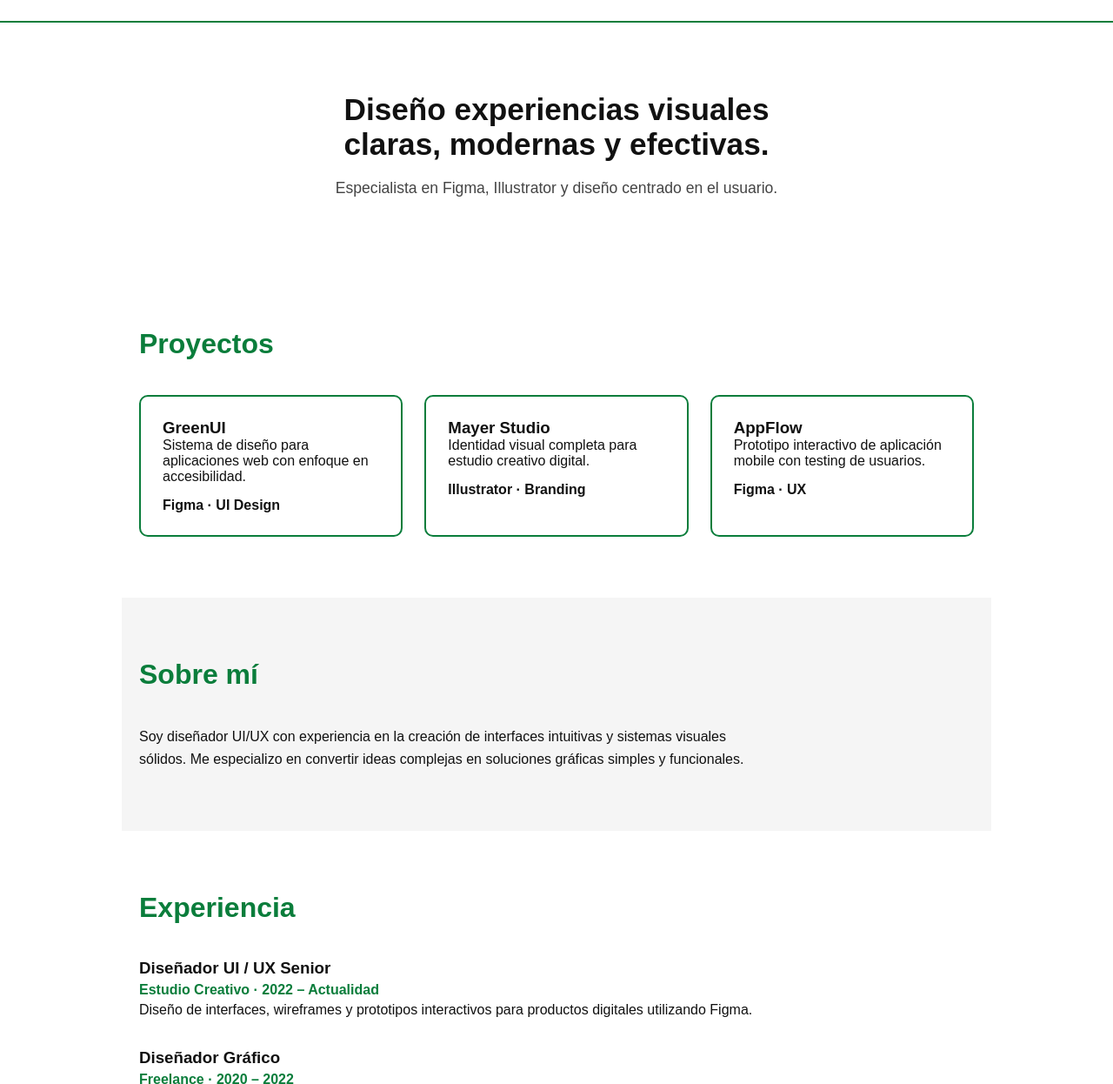
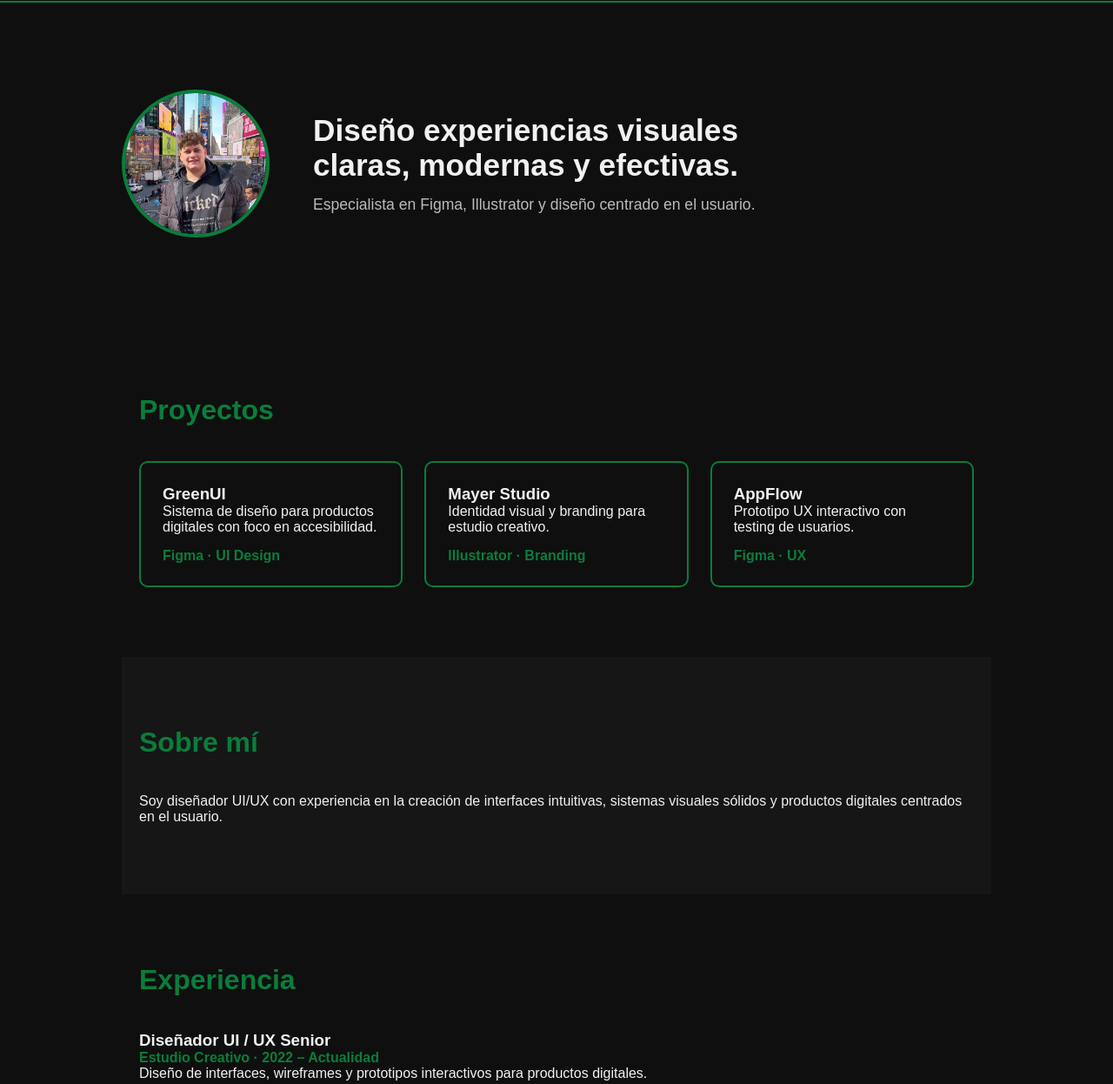
Before and after one commit to Nicodry20/Portfolio, a plain HTML site: page Rama/index.html in a window 1280 px wide. Shown: the part 160-1406 px from the top of the page at 87% size. Drawn offline with Linux system fonts and the light colour scheme.

Commit message:
Portfolio terminado falta foto de rama

```diff
--- a/Chod/style.css
+++ b/Chod/style.css
@@ -38,6 +38,17 @@ body {
 .hero {
   padding: 80px 20px;
   text-align: center;
+}
+
+/* FOTO PERFIL */
+.profile-pic {
+  width: 160px;
+  height: 160px;
+  border-radius: 50%;
+  object-fit: cover;
+  object-position: top;
+  border: 4px solid #e60000;
+  margin-bottom: 25px;
 }
 
 .hero h2 {
--- a/Rama/index.html
+++ b/Rama/index.html
@@ -20,10 +20,16 @@
     </nav>
   </header>
 
-  <!-- HERO -->
-  <section class="hero">
-    <h2>Diseño experiencias visuales<br>claras, modernas y efectivas.</h2>
-    <p>Especialista en Figma, Illustrator y diseño centrado en el usuario.</p>
+  <!-- HERO / INTRO -->
+  <section class="hero hero-ramiro">
+    <div class="hero-content">
+      <img src="ramiro.jpg" alt="Foto de Ramiro Mayer" class="profile-pic ramiro-pic">
+
+      <div class="hero-text">
+        <h2>Diseño experiencias visuales<br>claras, modernas y efectivas.</h2>
+        <p>Especialista en Figma, Illustrator y diseño centrado en el usuario.</p>
+      </div>
+    </div>
   </section>
 
   <!-- PROYECTOS -->
@@ -33,19 +39,19 @@
     <div class="projects">
       <div class="project-card">
         <h3>GreenUI</h3>
-        <p>Sistema de diseño para aplicaciones web con enfoque en accesibilidad.</p>
+        <p>Sistema de diseño para productos digitales con foco en accesibilidad.</p>
         <span>Figma · UI Design</span>
       </div>
 
       <div class="project-card">
         <h3>Mayer Studio</h3>
-        <p>Identidad visual completa para estudio creativo digital.</p>
+        <p>Identidad visual y branding para estudio creativo.</p>
         <span>Illustrator · Branding</span>
       </div>
 
       <div class="project-card">
         <h3>AppFlow</h3>
-        <p>Prototipo interactivo de aplicación mobile con testing de usuarios.</p>
+        <p>Prototipo UX interactivo con testing de usuarios.</p>
         <span>Figma · UX</span>
       </div>
     </div>
@@ -55,9 +61,8 @@
   <section id="about" class="section light">
     <h2 class="section-title">Sobre mí</h2>
     <p class="about-text">
-      Soy diseñador UI/UX con experiencia en la creación de interfaces intuitivas
-      y sistemas visuales sólidos. Me especializo en convertir ideas complejas
-      en soluciones gráficas simples y funcionales.
+      Soy diseñador UI/UX con experiencia en la creación de interfaces intuitivas,
+      sistemas visuales sólidos y productos digitales centrados en el usuario.
     </p>
   </section>
 
@@ -69,8 +74,7 @@
       <h3>Diseñador UI / UX Senior</h3>
       <p class="exp-place">Estudio Creativo · 2022 – Actualidad</p>
       <p>
-        Diseño de interfaces, wireframes y prototipos interactivos para
-        productos digitales utilizando Figma.
+        Diseño de interfaces, wireframes y prototipos interactivos para productos digitales.
       </p>
     </div>
 
@@ -78,8 +82,7 @@
       <h3>Diseñador Gráfico</h3>
       <p class="exp-place">Freelance · 2020 – 2022</p>
       <p>
-        Desarrollo de identidades visuales, logotipos e ilustraciones
-        para marcas y emprendimientos.
+        Desarrollo de identidades visuales, logotipos e ilustraciones.
       </p>
     </div>
   </section>
--- a/Rama/style.css
+++ b/Rama/style.css
@@ -6,8 +6,8 @@
 }
 
 body {
-  background: white;
-  color: #111;
+  background: #0f0f0f;
+  color: #f1f1f1;
 }
 
 /* HEADER */
@@ -22,11 +22,6 @@ body {
   font-size: 2.5rem;
 }
 
-.header p {
-  margin: 10px 0;
-  font-size: 1.1rem;
-}
-
 .header nav a {
   margin: 0 12px;
   text-decoration: none;
@@ -36,29 +31,47 @@ body {
 
 /* HERO */
 .hero {
-  padding: 80px 20px;
-  text-align: center;
+  padding: 100px 20px;
 }
 
-.hero h2 {
-  font-size: 2.2rem;
-  margin-bottom: 20px;
+.hero-content {
+  max-width: 1000px;
+  margin: auto;
+  display: flex;
+  align-items: center;
+  gap: 50px;
 }
 
-.hero p {
+.hero-text h2 {
+  font-size: 2.2rem;
+  margin-bottom: 15px;
+}
+
+.hero-text p {
+  color: #bbb;
   font-size: 1.1rem;
-  color: #444;
 }
+
+/* FOTO PERFIL */
+.profile-pic {
+  width: 170px;
+  height: 170px;
+  border-radius: 50%;
+  object-fit: cover;
+  object-position: center;
+  border: 4px solid #0a7d3b;
+}
+
 
 /* SECCIONES */
 .section {
-  padding: 70px 20px;
+  padding: 80px 20px;
   max-width: 1000px;
   margin: auto;
 }
 
 .light {
-  background: #f5f5f5;
+  background: #161616;
 }
 
 .section-title {
@@ -78,24 +91,13 @@ body {
   border: 2px solid #0a7d3b;
   padding: 25px;
   border-radius: 10px;
-  transition: 0.3s;
-}
-
-.project-card:hover {
-  background: #0a7d3b;
-  color: white;
 }
 
 .project-card span {
   display: block;
   margin-top: 15px;
   font-weight: bold;
-}
-
-/* SOBRE MI */
-.about-text {
-  max-width: 700px;
-  line-height: 1.6;
+  color: #0a7d3b;
 }
 
 /* EXPERIENCIA */
@@ -106,12 +108,6 @@ body {
 .exp-place {
   color: #0a7d3b;
   font-weight: bold;
-  margin: 5px 0;
-}
-
-/* CONTACTO */
-.contact-text {
-  margin-bottom: 15px;
 }
 
 /* FOOTER */
```
Also changed, not shown: Chod/index.html (+2 -1 lines), Chod/nicolas.jpg (added), Rama/ramiro.jpg (added).
